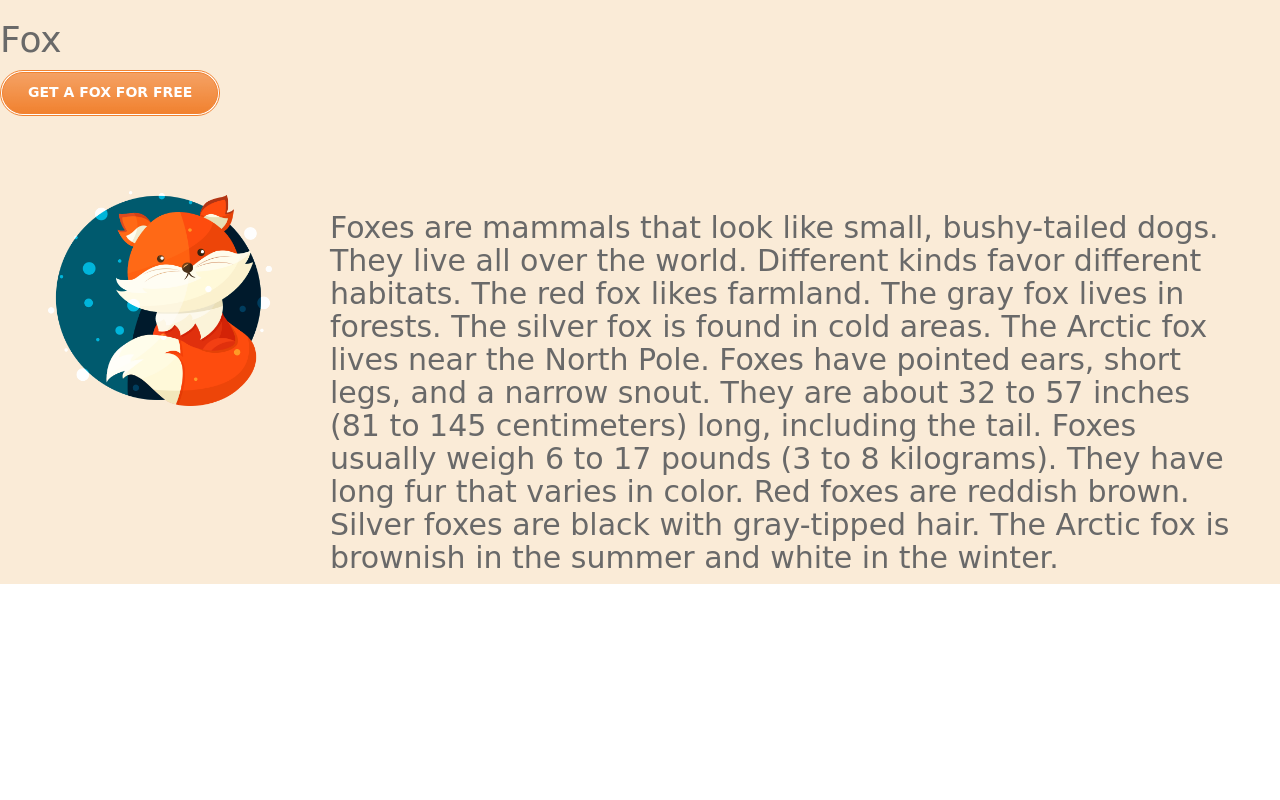
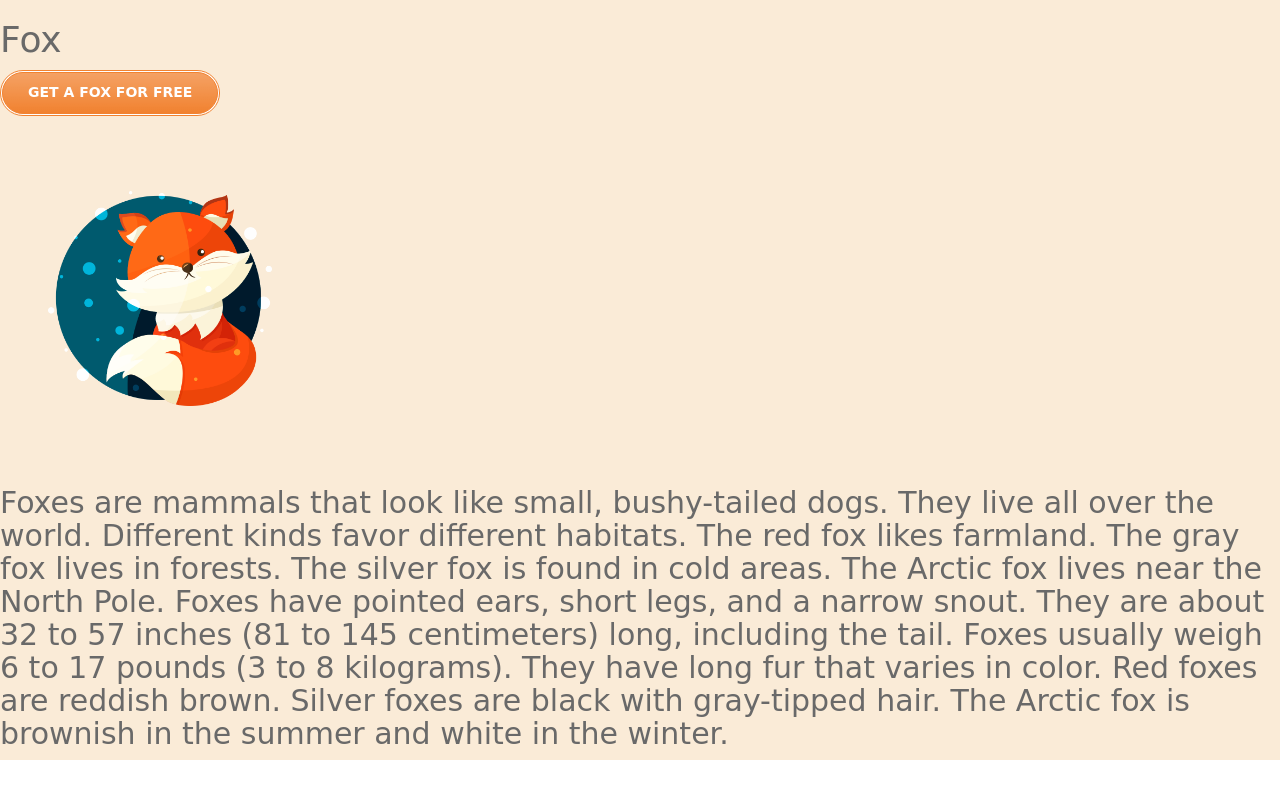
Before and after one commit to anaastassi/crocofox, a Flask app: page /fox in a window 1280 px wide. Run offline with Flask 2, Linux system fonts and the light colour scheme; some libraries are stand-ins or nearby versions.

Commit message:
fox text

```diff
--- a/static/s.css
+++ b/static/s.css
@@ -16,7 +16,7 @@
      background: #FAEBD7;
      color: white;
      margin-top: 60px;
-     width:900px;
+     width:100%;
      margin-right: 10px;
      text-align: center; /*Центрируем текст по горизонтали*/
     }
```
